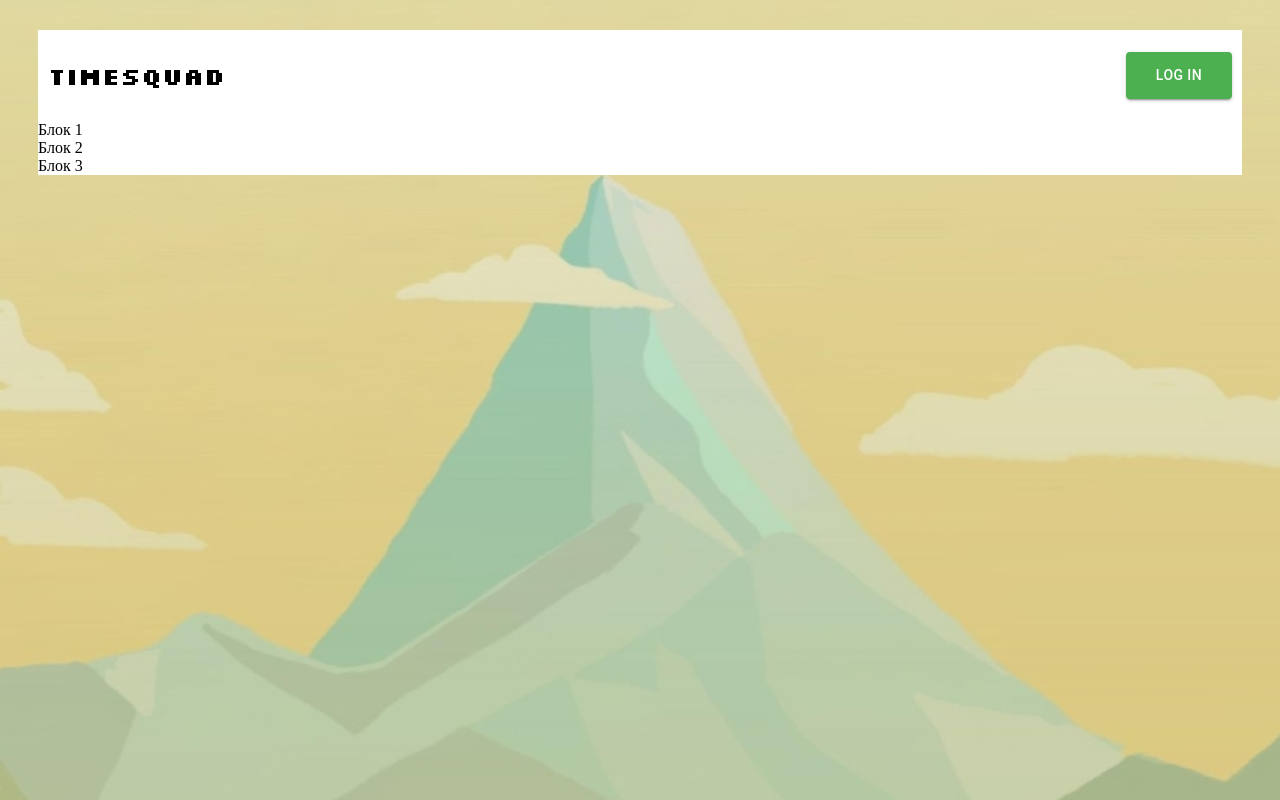
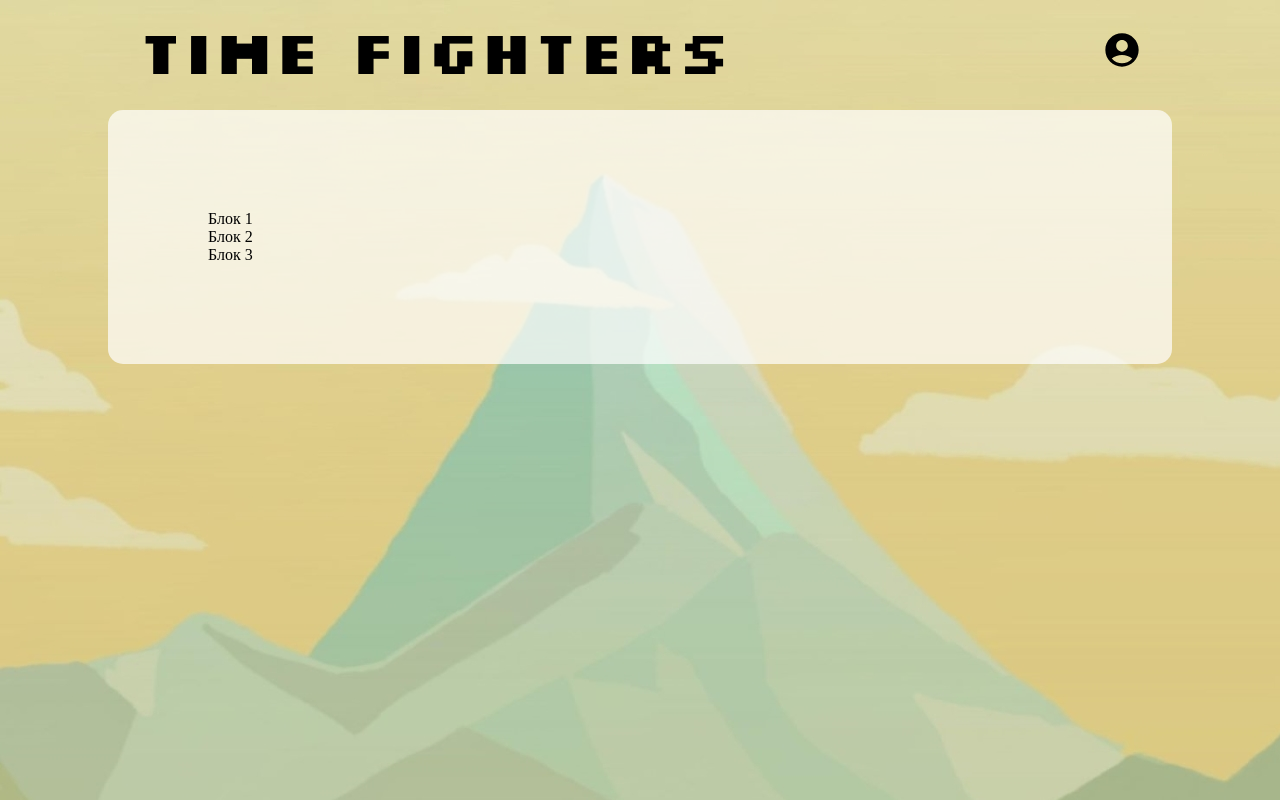
Before and after one commit to qqwz0/timesquad, a React (Create React App) app: page / in a window 1280 px wide. Built offline with nearby package versions, Linux system fonts and the light colour scheme.

Commit message:
Changed navigation, added login icon, small edits

```diff
--- a/src/App.css
+++ b/src/App.css
@@ -48,7 +48,33 @@ body {
     background: url(./images/back.jpg);
 }
 .home-container{
-    background-color: #fff;
+    background-color: rgba(255, 255, 255, 0.7);
     height: 100%;
-    margin: 30px;
+	margin-top: 20px;
+    margin-right: 100px; /* Правый отступ */
+    margin-bottom: 100px; /* Нижний отступ */
+    margin-left: 100px; /* Левый отступ */
+	padding: 100px;
+	border-radius: 15px;
 }
+
+.home-nav {
+	background-color: transparent;
+	height: 80px;
+	margin: 10px;
+	padding-left: 120px;
+	padding-right: 120px;
+	font-size: 1.9rem;
+	display: flex;
+  	align-items: center;
+  	justify-content: space-between;
+  }
+
+  .home-nav h1 {
+	margin: 0; /* Remove default margin for h1 */
+  }
+
+  .home-nav .account-icon {
+	font-size: 2.5rem; /* Adjust the size as needed */
+	margin-left: auto;
+  }
--- a/src/components/Home.jsx
+++ b/src/components/Home.jsx
@@ -2,12 +2,13 @@ import React from "react";
 import Navbar from "./Navbar";
 import Main from "./Main";
 
-
 const Home = () => {
   return (
-    <div className="home-container">
+    <div>
       <Navbar />
+      <div className="home-container">
       <Main />
+      </div>
     </div>
   );
 };
--- a/src/components/Navbar.jsx
+++ b/src/components/Navbar.jsx
@@ -1,48 +1,18 @@
 import React from "react";
-import Button from '@mui/material/Button';
+import AccountCircleIcon from '@mui/icons-material/AccountCircle';
 import './font.css';
 
 const Navbar = () => {
 
-  const navbarStyle = {
-    display: 'flex',
-    justifyContent: 'space-between',
-    alignItems: 'center',
-    padding: '10px',
-  };
-
-  const spacerStyle = {
-    flexGrow: 1,
-  };
-
-
-   const buttonStyle = {
-    position: 'relative',
-    //top: 10,
-    //right: 30,
-    backgroundColor: '#4CAF50',
-    color: '#FFF',
-    padding: '11px 30px',
-    textDecoration: 'none',
-    //transition: 'filter 0.3s ease',
-    //'&:hover': {
-      //filter: 'brightness(90%)',
-    //},
-  };
-
   return (
-
-    <nav style={navbarStyle}>
+    <div className="home-nav">
+      <div >
+        <h1 className="silkscreen-bold">Time Fighters</h1>
+      </div>
+        <AccountCircleIcon className="account-icon" />
       <div>
-      <h1 className="silkscreen-bold">TimeSquad</h1>
       </div>
-      <div style={spacerStyle}></div>
-      <div>
-        <Button className="silkscreen-regular" variant="contained" style={buttonStyle}>
-          Log In
-        </Button>
-      </div>
-    </nav>
+    </div>
   );
 };
 
```
